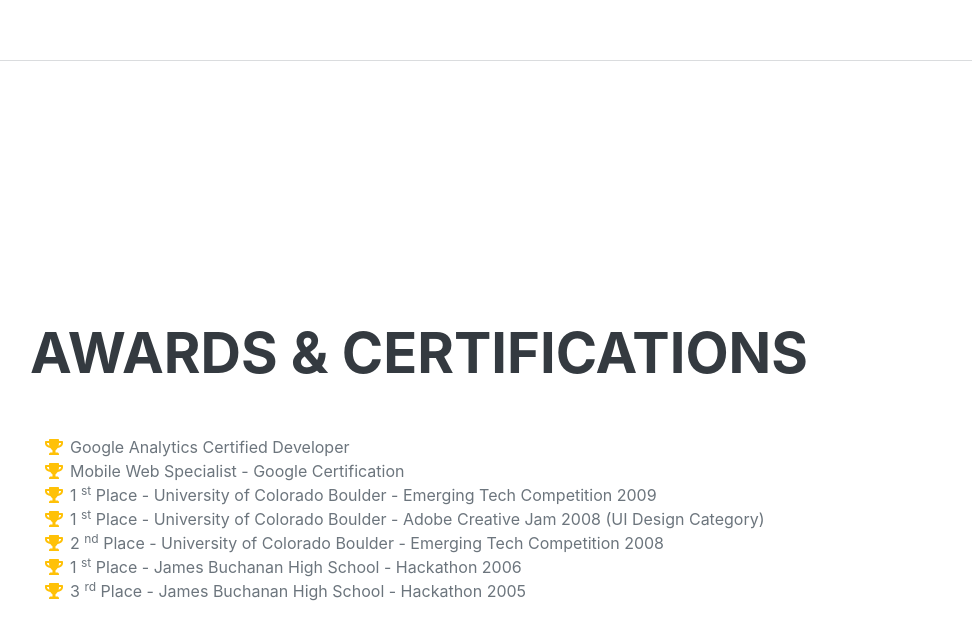
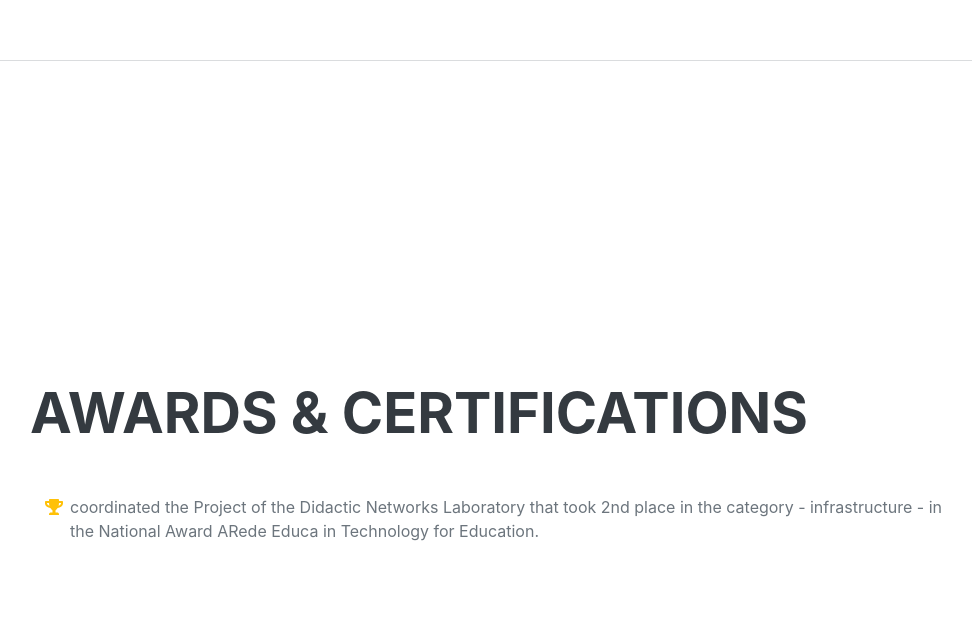
Before and after one commit to andrelfoliver/resume, a plain HTML site: page index.html in a window 1280 px wide. Shown: the part 4290-4929 px from the top of the page, without its empty margins (290-1262 px from the left). Drawn offline with nearby package versions, Linux system fonts and the light colour scheme; a web font is replaced by a local one.

Commit message:
Update index.html

```diff
--- a/index.html
+++ b/index.html
@@ -199,42 +199,9 @@ resources.</li>
                     <ul class="fa-ul mb-0">
                         <li>
                             <span class="fa-li"><i class="fas fa-trophy text-warning"></i></span>
-                            Google Analytics Certified Developer
+                            coordinated the Project of the Didactic Networks Laboratory that took 2nd place in the category - infrastructure - in the National Award ARede Educa in Technology for Education.
                         </li>
-                        <li>
-                            <span class="fa-li"><i class="fas fa-trophy text-warning"></i></span>
-                            Mobile Web Specialist - Google Certification
-                        </li>
-                        <li>
-                            <span class="fa-li"><i class="fas fa-trophy text-warning"></i></span>
-                            1
-                            <sup>st</sup>
-                            Place - University of Colorado Boulder - Emerging Tech Competition 2009
-                        </li>
-                        <li>
-                            <span class="fa-li"><i class="fas fa-trophy text-warning"></i></span>
-                            1
-                            <sup>st</sup>
-                            Place - University of Colorado Boulder - Adobe Creative Jam 2008 (UI Design Category)
-                        </li>
-                        <li>
-                            <span class="fa-li"><i class="fas fa-trophy text-warning"></i></span>
-                            2
-                            <sup>nd</sup>
-                            Place - University of Colorado Boulder - Emerging Tech Competition 2008
-                        </li>
-                        <li>
-                            <span class="fa-li"><i class="fas fa-trophy text-warning"></i></span>
-                            1
-                            <sup>st</sup>
-                            Place - James Buchanan High School - Hackathon 2006
-                        </li>
-                        <li>
-                            <span class="fa-li"><i class="fas fa-trophy text-warning"></i></span>
-                            3
-                            <sup>rd</sup>
-                            Place - James Buchanan High School - Hackathon 2005
-                        </li>
+
                     </ul>
                 </div>
             </section>
```
